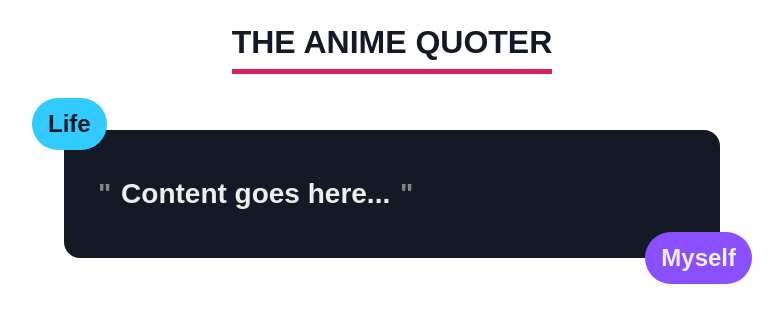
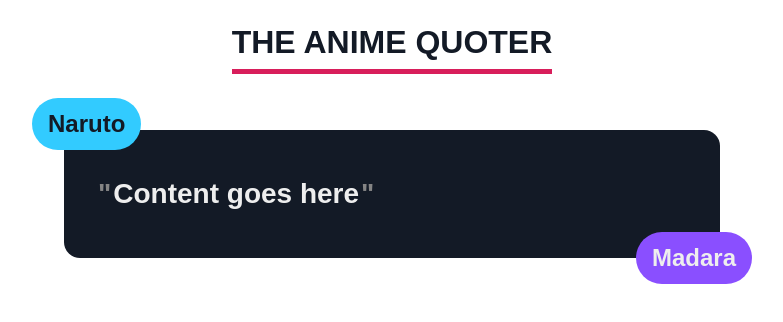
Before and after one commit to drummer-Yurii/quote-generator, a Vue app: page / in a window 1280 px wide. Shown: the top 322 px of the page, without its empty margins (248-1031 px from the left). Built offline with nearby package versions, Linux system fonts and the light colour scheme.

Commit message:
display content in quote

```diff
--- a/src/App.vue
+++ b/src/App.vue
@@ -1,7 +1,7 @@
 <template>
   <div class="app">
     <TheHeader title="The Anime Quoter" />
-    <TheQuote />
+    <TheQuote :quote="quote" />
   </div>
 </template>
 
@@ -13,7 +13,17 @@ export default {
   components: {
     TheHeader,
     TheQuote,
-  }
+  },
+  data() {
+    return {
+      quote: {
+        content: 'Content goes here',
+        anime: 'Naruto',
+        character: 'Madara'
+      },
+      quotes: [],
+    }
+  },
 }
 </script>
 
--- a/src/components/TheQuote.vue
+++ b/src/components/TheQuote.vue
@@ -1,14 +1,14 @@
 <template>
     <section class="quote">
         <div class="quote-content">
-            Content goes here...
+            {{ quote.content }}
         </div>
         <div class="quote-info">
             <div class="quote-anime">
-                Life
+                {{ quote.anime }}
             </div>
             <div class="quote-author">
-                Myself
+                {{ quote.character }}
             </div>
         </div>
     </section>
```
